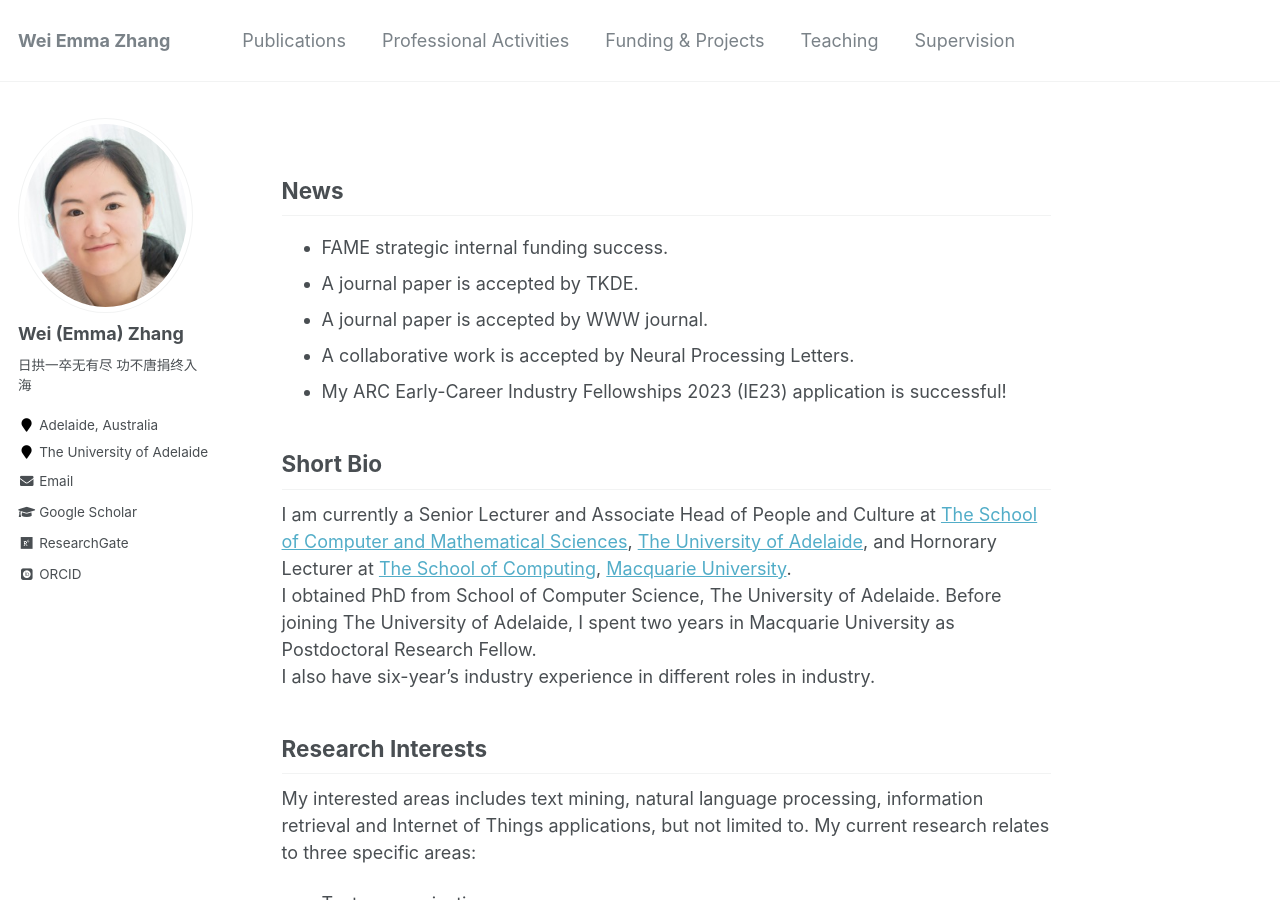
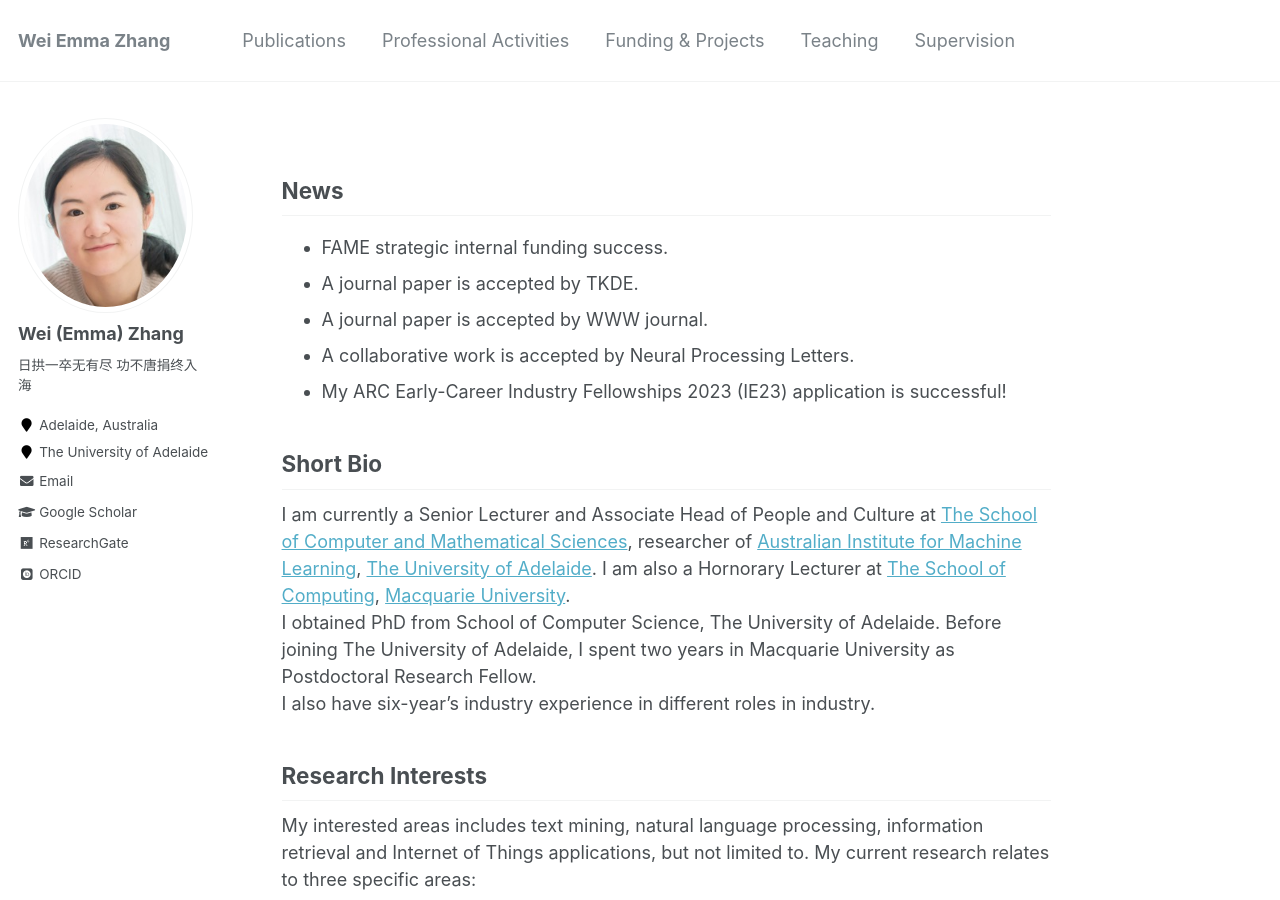
Before and after one commit to weiezhang/weiezhang.github.io, a Jekyll site: the page built from _pages/about.md, in a window 1280 px wide and 900 px high. Built offline with Jekyll 4.4.1, drawn with Linux system fonts in a browser that asks for light colours; some web fonts are replaced.

Commit message:
Update about.md

```diff
--- a/_pages/about.md
+++ b/_pages/about.md
@@ -16,7 +16,7 @@ redirect_from:
 * My ARC Early-Career Industry Fellowships 2023 (IE23) application is successful!
 
 ## Short Bio
-I am currently a Senior Lecturer and Associate Head of People and Culture at [The School of Computer and Mathematical Sciences](https://set.adelaide.edu.au/mathematical-sciences), [The University of Adelaide](http://www.adelaide.edu.au), and Hornorary Lecturer at [The School of Computing](https://www.mq.edu.au/faculty-of-science-and-engineering/departments-and-schools/school-of-computing), [Macquarie University](http://www.mq.edu.au/).
+I am currently a Senior Lecturer and Associate Head of People and Culture at [The School of Computer and Mathematical Sciences](https://set.adelaide.edu.au/mathematical-sciences), researcher of [Australian Institute for Machine Learning](https://www.adelaide.edu.au/aiml/), [The University of Adelaide](http://www.adelaide.edu.au). I am also a Hornorary Lecturer at [The School of Computing](https://www.mq.edu.au/faculty-of-science-and-engineering/departments-and-schools/school-of-computing), [Macquarie University](http://www.mq.edu.au/).
 I obtained PhD from School of Computer Science, The University of Adelaide. Before joining The University of Adelaide, I spent two years in Macquarie University as Postdoctoral Research Fellow.
 I also have six-year's industry experience in different roles in industry.
 
```
